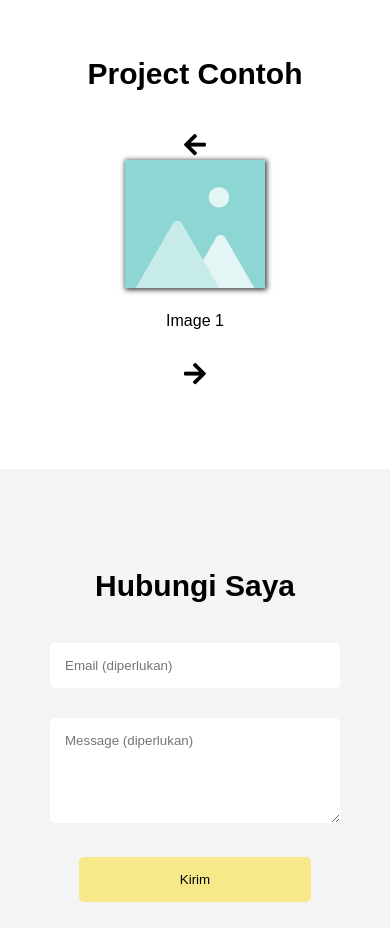
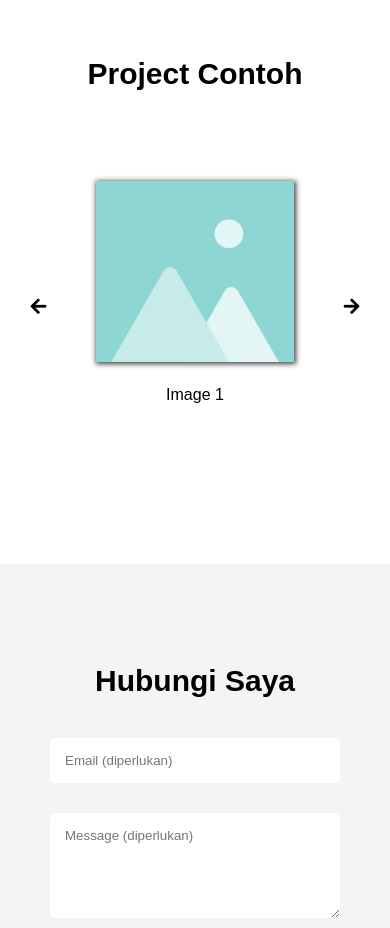
Before and after one commit to ahmadrzq/Ninja-Ken-Dynamic, a plain HTML site: page index.html in a window 390 px wide. Shown: the part 1200-2128 px from the top of the page. Drawn offline with Linux system fonts and the light colour scheme.

Commit message:
Update style for slider image and responsive

```diff
--- a/responsive.css
+++ b/responsive.css
@@ -33,7 +33,7 @@
   }
 
   .project {
-    width: 50%;
+    width: 60% !important;
   }
 
   .project p {
@@ -67,8 +67,13 @@
   .hero img {
     width: 250px !important;
   }
+
+  .projects-item a {
+    font-size: 18px !important;
+    margin: 0 !important;
+  }
   .project {
-    width: 100%;
+    width: 85% !important;
   }
 
   .row input,
--- a/style.css
+++ b/style.css
@@ -102,43 +102,46 @@ header {
   justify-content: center;
 }
 
-.projects-item a{
+.projects-item a {
   font-size: 25px;
   user-select: none;
   cursor: pointer;
+  margin: 0 20px;
 }
 
 .project {
   display: none;
+  width: 50%;
+  padding: 50px;
 }
 
 .project img {
-  width: 40%;
+  width: 100%;
   box-shadow: 1px 1px 5px 1px rgba(0, 0, 0, 0.75);
 }
 
 /* Animasi */
-.fade{
+.fade {
   -webkit-animation-name: fade;
   -webkit-animation-duration: 1.5s;
-    animation-name:fade;
+  animation-name: fade;
   animation-duration: 1.5s;
 }
 
-@-webkit-keyframes fade{
-    from{
+@-webkit-keyframes fade {
+  from {
     opacity: 0.6;
   }
-    to{
+  to {
     opacity: 1;
   }
 }
 
-@keyframes fade{
-    from{
+@keyframes fade {
+  from {
     opacity: 0.6;
   }
-    to{
+  to {
     opacity: 1;
   }
 }
```
Lines whose indentation alone changed are shown as unchanged.
